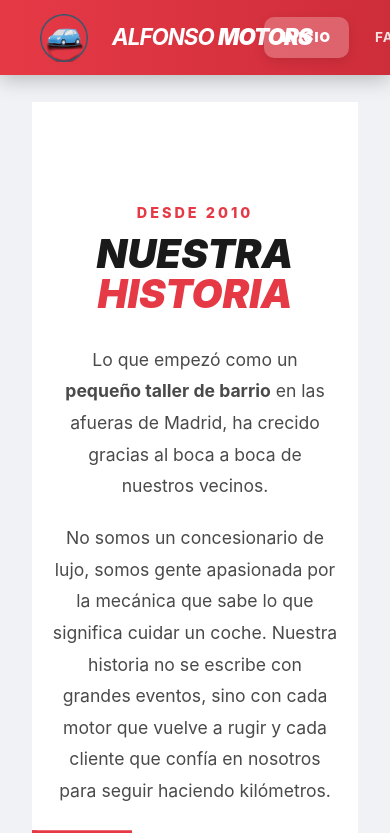
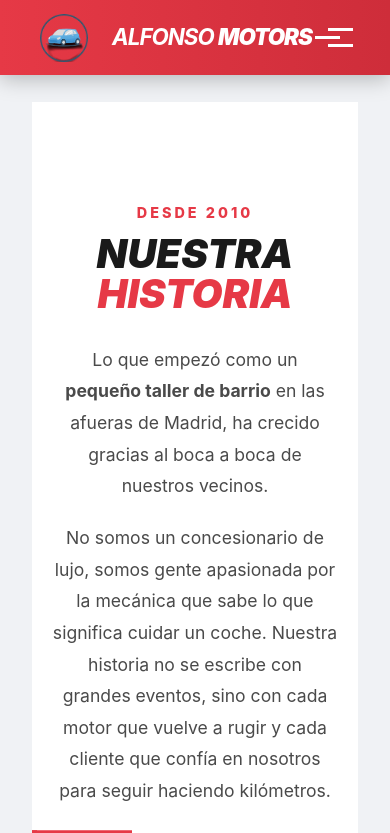
Before and after one commit to alfonso964/trabajo-cliente, a React (Vite) app: page / in a window 390 px wide. Shown: the top 833 px of the page. Built offline with nearby package versions, Linux system fonts and the light colour scheme; data requests are answered from the project's data file.

Commit message:
algunos cambios realizados

```diff
--- a/datos-api/db.json
+++ b/datos-api/db.json
@@ -99,18 +99,6 @@
       "descripcion": "El coche se encuentra en perfecto estado, cuenta con todos los extras",
       "imagen": "https://loremflickr.com/800/600/car,automobile,dacia,sandero/all?lock=3064",
       "seguridad": "5 / 5"
-    },
-    {
-      "id": "b729",
-      "marca": "Audi ",
-      "modelo": "r8",
-      "precio": "200000",
-      "year": "2024",
-      "categoria": "Deportivo",
-      "motor": "v8",
-      "descripcion": "cdfsfsdfs",
-      "imagen": "https://loremflickr.com/800/600/car,automobile,audi,r8/all?lock=3913",
-      "seguridad": "5 / 5"
     }
   ],
   "categorias": [
--- a/src/components/GraficoCategorias.jsx
+++ b/src/components/GraficoCategorias.jsx
@@ -12,18 +12,18 @@ function GraficoCategorias() {
     fetch("http://localhost:3001/coches")
       .then(res => res.json())
       .then(coches => {
-        const contar = {};
+        const contar = {}; //Creamos un objeto vacio para acumular el conteo
         coches.forEach(c => {
-          contar[c.categoria] = (contar[c.categoria] || 0) + 1;
-        });
+          contar[c.categoria] = (contar[c.categoria] || 0) + 1; //Si ya existe una categoria en contar le suma 1, si no la crea
+        });                                                     //con el valor 0 y le suma 1
 
         setDatosGrafico({
-          labels: Object.keys(contar),
+          labels: Object.keys(contar), // Etiquetas : Suv, deportivo...
           datasets: [{
             label: 'Unidades',
-            data: Object.values(contar),
+            data: Object.values(contar), //Cuantos hay de cada categoría
             backgroundColor: [
-              '#fdcb6e', // Azul Eléctrico (Principal)
+              '#fdcb6e',
               '#ff7f50',
               '#0097e6',
               '#e63946',
--- a/src/components/Historia.jsx
+++ b/src/components/Historia.jsx
@@ -7,7 +7,7 @@ function Historia() {
     <section className="historia-section">
       <div className="historia-container">
 
-        {/* BLOQUE 1: LOS ORÍGENES */}
+        {/* BLOQUE 1: orígenes */}
         <div className="historia-row">
           <motion.div
             className="historia-text"
@@ -52,7 +52,7 @@ function Historia() {
           </motion.div>
         </div>
 
-        {/* BLOQUE 2: LA FILOSOFÍA */}
+        {/* BLOQUE 2: filosofía */}
         <div className="historia-row reverse">
           <motion.div
             className="historia-image-wrapper"
--- a/src/components/NavBar.jsx
+++ b/src/components/NavBar.jsx
@@ -1,48 +1,50 @@
 /* eslint-disable no-unused-vars */
+import { useState } from "react"; // Hook para el estado
 import { NavLink } from "react-router-dom";
 import "../styles/Navbar.css";
 import { motion } from "framer-motion";
 
 function Navbar() {
+  // 1. Estado para controlar si el menú móvil está abierto o cerrado
+  const [estaAbierto, setEstaAbierto] = useState(false);
+
+  // 2. Función para alternar el estado (si está abierto lo cierra, y viceversa)
+  const cambiarMenu = () => setEstaAbierto(!estaAbierto);
+
   return (
     <header className="navbar-header">
       <div className="navbar-container">
 
         <div className="nav-logo">
-          {/* Añadimos flex-row para asegurar que el título esté a la derecha */}
           <NavLink to="/" className="flex flex-row items-center gap-3 no-underline">
             <motion.img
               src="/logoCoche.png"
               alt="Logo"
               initial={{ y: -100, opacity: 0, scale: 0.5 }}
               animate={{ y: 0, opacity: 1, scale: 1 }}
-              transition={{
-                type: "spring",
-                stiffness: 260,
-                damping: 20,
-                delay: 0.2
-              }}
-              whileHover={{
-                scale: 1.2,
-                rotate: 360,
-                transition: { duration: 0.8 }
-              }}
+              transition={{ type: "spring", stiffness: 260, damping: 20, delay: 0.2 }}
+              whileHover={{ scale: 1.2, rotate: 360, transition: { duration: 0.8 } }}
               whileTap={{ scale: 0.8 }}
               className="logo-img"
             />
 
-            {/* TÍTULO A LA DERECHA */}
             <span className="navbar-title">
               Alfonso <span className="font-black">Motors</span>
             </span>
           </NavLink>
         </div>
 
-        <nav className="nav-links">
-          <NavLink to="/" className="nav-item">Inicio</NavLink>
-          <NavLink to="/favoritos" className="nav-item">Favoritos</NavLink>
-          <NavLink to="/vender" className="nav-item">Vender</NavLink>
-          <NavLink to="/contacto" className="nav-item">Contacto</NavLink>
+        {/* 3.Menu hmaburguesa */}
+        <button className="menu-toggle" onClick={cambiarMenu}>
+          <div className={`hamburger ${estaAbierto ? "open" : ""}`}></div>
+        </button>
+
+        {/* 4. ENLACES: Se les añade la clase "open" si estaAbierto es true */}
+        <nav className={`nav-links ${estaAbierto ? "open" : ""}`}>
+          <NavLink to="/" className="nav-item" onClick={() => setEstaAbierto(false)}>Inicio</NavLink>
+          <NavLink to="/favoritos" className="nav-item" onClick={() => setEstaAbierto(false)}>Favoritos</NavLink>
+          <NavLink to="/vender" className="nav-item" onClick={() => setEstaAbierto(false)}>Vender</NavLink>
+          <NavLink to="/contacto" className="nav-item" onClick={() => setEstaAbierto(false)}>Contacto</NavLink>
         </nav>
 
       </div>
--- a/src/components/TarjetaCoche.jsx
+++ b/src/components/TarjetaCoche.jsx
@@ -5,21 +5,17 @@ import { toast } from 'react-toastify';
 
 function TarjetaCoche({ coche }) {
   const navegar = useNavigate();
-  const { favoritos, toggleFavorito } = useFavoritos();
-  const esFavorito = favoritos.some((fav) => fav.id === coche.id);
+  const { favoritos, toggleFavorito } = useFavoritos(); //Trae la lista actual de favoritos y para cambiarla
+  const esFavorito = favoritos.some((fav) => fav.id === coche.id);// Comprueba si el coche de esta tarjeta ya existe en la lista global de favoritos comparando sus IDs
 
   const manejarClickDetalles = () => {
-    navegar(`/coche/${coche.id}`);
+    navegar(`/coche/${coche.id}`); //Manda al usuario a la pagina especifica de detalles segun el id del coche
   };
 
   const manejarFavorito = (e) => {
-    // Estas líneas son críticas para Swiper
     e.preventDefault();
     e.stopPropagation();
-
-    console.log("¡CLIC CAPTURADO!");
-
-    toggleFavorito(coche);
+    toggleFavorito(coche); // Llama a la función del contexto para actualizar la lista global
 
     if (!esFavorito) {
       toast.success(`¡Se ha añadido a favoritos !`);
@@ -45,7 +41,7 @@ function TarjetaCoche({ coche }) {
             fontSize: '1.5rem',
             background: 'none',
             border: 'none',
-            pointerEvents: 'auto' // Asegura que responda a clics
+            pointerEvents: 'auto'
           }}
           title={esFavorito ? "Quitar de favoritos" : "Añadir a favoritos"}
         >
--- a/src/context/FavoritosContext.jsx
+++ b/src/context/FavoritosContext.jsx
@@ -11,9 +11,10 @@ export const FavoritosProvider = ({ children }) => {
   // Función para añadir o quitar de favoritos
   const toggleFavorito = (coche) => {
     const existe = favoritos.find(fav => fav.id === coche.id);
+    // Si ya está,lo quitamos
     if (existe) {
       setFavoritos(favoritos.filter(fav => fav.id !== coche.id));
-    } else {
+    } else { //Si no está añadido a favoritos, lo añadimos usando spread para no borrar los que ya haya
       setFavoritos([...favoritos, coche]);
     }
   };
--- a/src/styles/NavBar.css
+++ b/src/styles/NavBar.css
@@ -1,4 +1,3 @@
-/* src/styles/Navbar.css */
 
 .navbar-header {
   width: 100%;
@@ -23,14 +22,7 @@
   padding: 0 40px;
 }
 
-/* Forzamos que el logo y el texto estén en línea */
-.nav-logo {
-  display: flex;
-  flex-direction: row;
-  align-items: center;
-}
-
-.nav-logo a {
+.nav-logo, .nav-logo a {
   display: flex;
   flex-direction: row;
   align-items: center;
@@ -40,7 +32,7 @@
 .logo-img {
   height: 48px;
   width: auto;
-  margin-right: 12px; /* Espacio extra a la derecha del logo */
+  margin-right: 12px;
 }
 
 .navbar-title {
@@ -51,7 +43,7 @@
   font-style: italic;
   letter-spacing: -1px;
   white-space: nowrap;
-  line-height: 1; /* Para que el texto se centre verticalmente con el logo */
+  line-height: 1;
 }
 
 .nav-links {
@@ -71,15 +63,77 @@
   transition: all 0.3s ease-in-out;
 }
 
-.nav-item:hover {
+.nav-item:hover, .nav-item.active {
   color: #ffffff;
-  background-color: rgba(255, 255, 255, 0.15);
-  transform: translateY(-1px);
+  background-color: rgba(255, 255, 255, 0.25);
 }
 
-.nav-item.active {
-  color: #ffffff;
-  background-color: rgba(255, 255, 255, 0.25);
-  box-shadow: 0 4px 12px rgba(0, 0, 0, 0.1);
-  font-weight: 900;
+
+.menu-toggle {
+  display: none;
+  background: none;
+  border: none;
+  cursor: pointer;
+  padding: 10px;
+  z-index: 10001;
 }
+
+.hamburger {
+  width: 25px;
+  height: 3px;
+  background: white;
+  position: relative;
+  transition: all 0.3s ease;
+}
+
+.hamburger::before,
+.hamburger::after {
+  content: "";
+  position: absolute;
+  width: 25px;
+  height: 3px;
+  background: white;
+  transition: all 0.3s ease;
+}
+
+.hamburger::before { transform: translateY(-8px); }
+.hamburger::after { transform: translateY(8px); }
+
+
+.hamburger.open { background: transparent; }
+.hamburger.open::before { transform: rotate(45deg) translateY(0); }
+.hamburger.open::after { transform: rotate(-45deg) translateY(0); }
+
+/* --- RESPONSIVE (MEDIA QUERY) --- */
+
+@media (max-width: 850px) {
+  .menu-toggle {
+    display: block; /* Mostramos el botón hamburguesa */
+  }
+
+  .nav-links {
+    position: fixed;
+    top: 75px;
+    right: -100%; /* Menú escondido a la derecha */
+    width: 70%;    /* Ocupa el 70% del ancho */
+    height: calc(100vh - 75px);
+    background: #ce2d3a;
+    flex-direction: column;
+    padding: 40px 20px;
+    gap: 15px;
+    transition: 0.4s ease-in-out;
+    box-shadow: -5px 0 15px rgba(0,0,0,0.3);
+  }
+
+  /* Cuando el estado estaAbierto es true, se añade esta clase */
+  .nav-links.open {
+    right: 0; /* Desliza el menú hacia adentro */
+  }
+
+  .nav-item {
+    width: 100%;
+    text-align: center;
+    font-size: 1.1rem;
+    padding: 15px;
+  }
+}
```
Also changed, not shown: src/components/Catalogo.jsx (+13 -14 lines).
